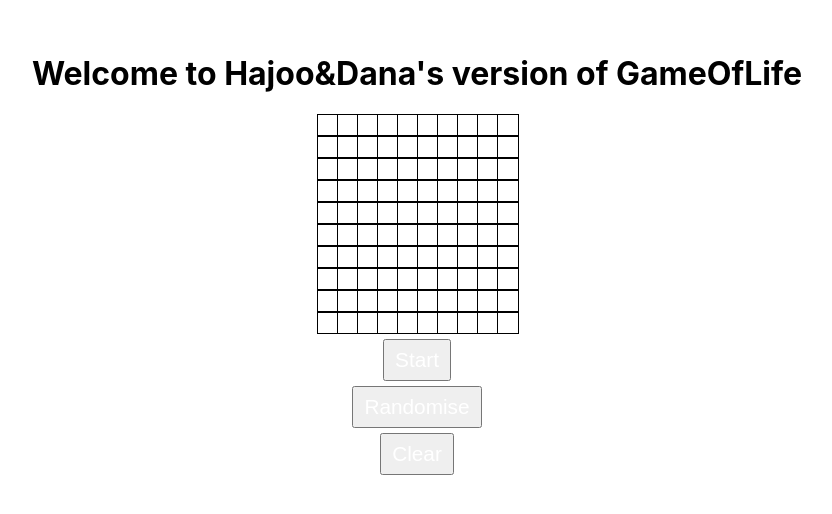
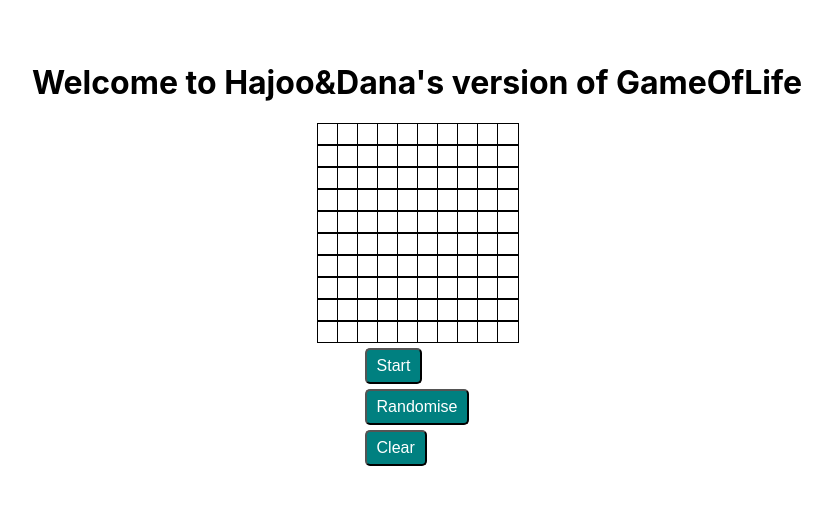
Before and after one commit to levadaniela/Game-of-Life, a React (Create React App) app: page / in a window 1280 px wide. Shown: the part 146-660 px from the top of the page, without its empty margins (223-1055 px from the left). Built offline with nearby package versions, Linux system fonts and the light colour scheme.

Commit message:
changed to TS

```diff
--- a/src/App.js
+++ b/src/App.tsx
@@ -1,25 +1,12 @@
 import React, { useCallback, useState, useRef } from "react";
-import styled from "styled-components";
+
 import "./App.css"
 import produce from "immer";
 
 import { CreateEmptyGrid, RandomPattern, Simulation } from "./components/LogicofGame"
 import Button from "./components/Button";
 import Wrapper from "./elements/Wrapper";
-// import Grid from "./elements/Grid";
-
-// const Grid = styled.div`
-//   display: grid;
-//   grid-template-columns: repeat(10, 20px);
-// `;
-
-// const Cells = styled.div`
-//  width: 20px;
-//   height: 20px;
-//   border: solid 1px black;
-//   background-color: ${(props) => (props.true ? "turquoise" : "white")};
-// `;
-
+import { Grid, Cells } from "./elements/Grid";
 
 
 
@@ -47,27 +34,31 @@ function App() {
       runSimulation();
     }
   }
-  return (
-
-    <Wrapper>
-        <h1> Welcome to Hajoo&Dana's version of GameOfLife</h1>
-      <div className="Grid">
-        {grid.map((rows, i) =>
-          rows.map((col, j) => (
-            <div
-              className={grid[i][j] ? "CellTurquoise" : "CellWhite"}
-              key={`${i}-${j}`}
-              onClick={() => {
+  const handleUserInput = (i:number, j:number): void => {
                 // user click
                 const newGrid = produce(grid, (gridCopy) => {
                   gridCopy[i][j] = grid[i][j] ? 0 : 1;
                 });
                 setGrid(newGrid);
+  }
+  return (
+
+    <Wrapper>
+        <h1> Welcome to Hajoo&Dana's version of GameOfLife</h1>
+      <Grid>
+        {grid.map((rows, i) =>
+          rows.map((col, j) => (
+            <Cells
+              live = {grid[i][j] === 1}
+              key={`${i}-${j}`}
+              onClick={() => {
+              handleUserInput(i,j)
               }}
             />
           ))
         )}
-      </div>
+      </Grid>
+      <div style={{display:"grid", columnGap: "10px", gridTemplateColumns: "repeat (3)"}}>
       <Button
         onClickFn={() => {
           stopStartFn()
@@ -86,9 +77,14 @@ function App() {
         }}
         name={"Clear"}
       />
+      </div>
     </Wrapper>
 
   );
 }
 
 export default App;
+
+// when no cell - continue to run;
+// when we have static pattern it ontinue to run;
+//after we press clear same
--- a/src/components/Button.js
+++ b/src/components/Button.tsx
@@ -1,19 +1,29 @@
-import React from "react";
+import React, { MouseEventHandler } from 'react'
 
 import styled from "styled-components";
 
 const Btx = styled.button`
 margin-top: 5px;
-font-size: 1.3rem;
+font-size: 1rem;
+border-radius: 5px;
+display: inline-block;
 padding: 7px 10px;
+cursor: pointer;
+background: teal;
 color: #fff;
 &:hover {
     background: blue;
 }
 `;
 
-const Button = ({ onClickFn, name }) => {
+type Props = {
+  onClickFn: MouseEventHandler,
+  name: string,
+}
+
+const Button = ({ onClickFn, name } : Props)  => {
   return (
+
     <div>
       <Btx onClick={onClickFn} name={name}>
         {name}
--- a/src/components/LogicofGame.js
+++ b/src/components/LogicofGame.tsx
@@ -1,4 +1,5 @@
-import React from "react"
+
+type GridType = (0 | 1)[][]
 
 // Globals
 const numRows = 10;
@@ -17,9 +18,9 @@ const operations = [
 ];
 
 // // create empty grid with dead cells
-export function CreateEmptyGrid() {
+export function CreateEmptyGrid() : GridType {
   //initialize the grid only once
-  const rows = [];
+  const rows: GridType = [];
   for (let i = 0; i < numRows; i++) {
     rows.push(Array.from(Array(numCols), () => 0));
   }
@@ -27,7 +28,7 @@ export function CreateEmptyGrid() {
 };
 
 // random pattern
-export function RandomPattern() {
+export function RandomPattern() : GridType {
   const grid = [];
   for (let i = 0; i < numRows; i++) {
     grid.push(Array.from(Array(numCols), () => (Math.random() > 0.7 ? 1 : 0)));
@@ -35,9 +36,9 @@ export function RandomPattern() {
   return grid;
 };
 
-export function Simulation(grid){
+export function Simulation(grid: GridType): GridType{
   // Spread doesn't work here. Clone multidimensional array
-  let gridCopy = JSON.parse(JSON.stringify(grid));
+  const gridCopy = CreateEmptyGrid();
   for (let i = 0; i < numRows; i++) {
     for (let j = 0; j < numCols; j++) {
       // computes neighbors
--- /dev/null
+++ b/src/elements/Grid.tsx
@@ -0,0 +1,15 @@
+import styled from "styled-components";
+interface CellsProps{
+  live: boolean
+}
+export const Grid = styled.div`
+  display: grid;
+  grid-template-columns: repeat(10, 20px);
+`;
+
+export const Cells = styled.div <CellsProps>`
+ width: 20px;
+  height: 20px;
+  border: solid 1px black;
+  background-color: ${(props) => (props.live ? "turquoise" : "white")};
+`;
--- /dev/null
+++ b/src/react-app-env.d.ts
@@ -0,0 +1 @@
+/// <reference types="react-scripts" />
```
Also changed, not shown: package.json (+8 -0 lines), src/elements/Grid.js (deleted, +0 -10 lines), tsconfig.json (added, +26 -0 lines), src/elements/Wrapper.tsx (renamed from src/elements/Wrapper.js), 1 other file (tests, documents, lock files or other folders).
